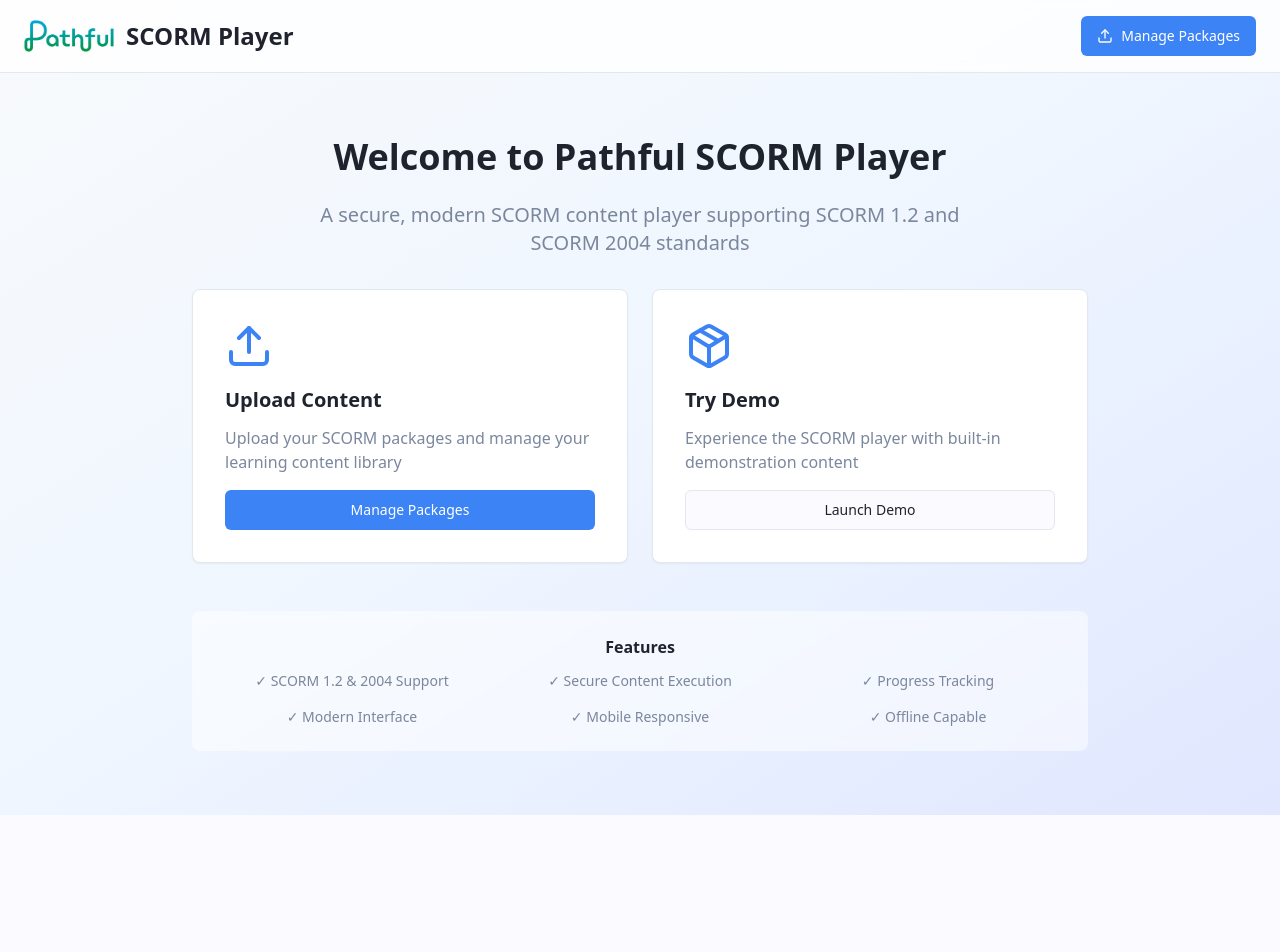
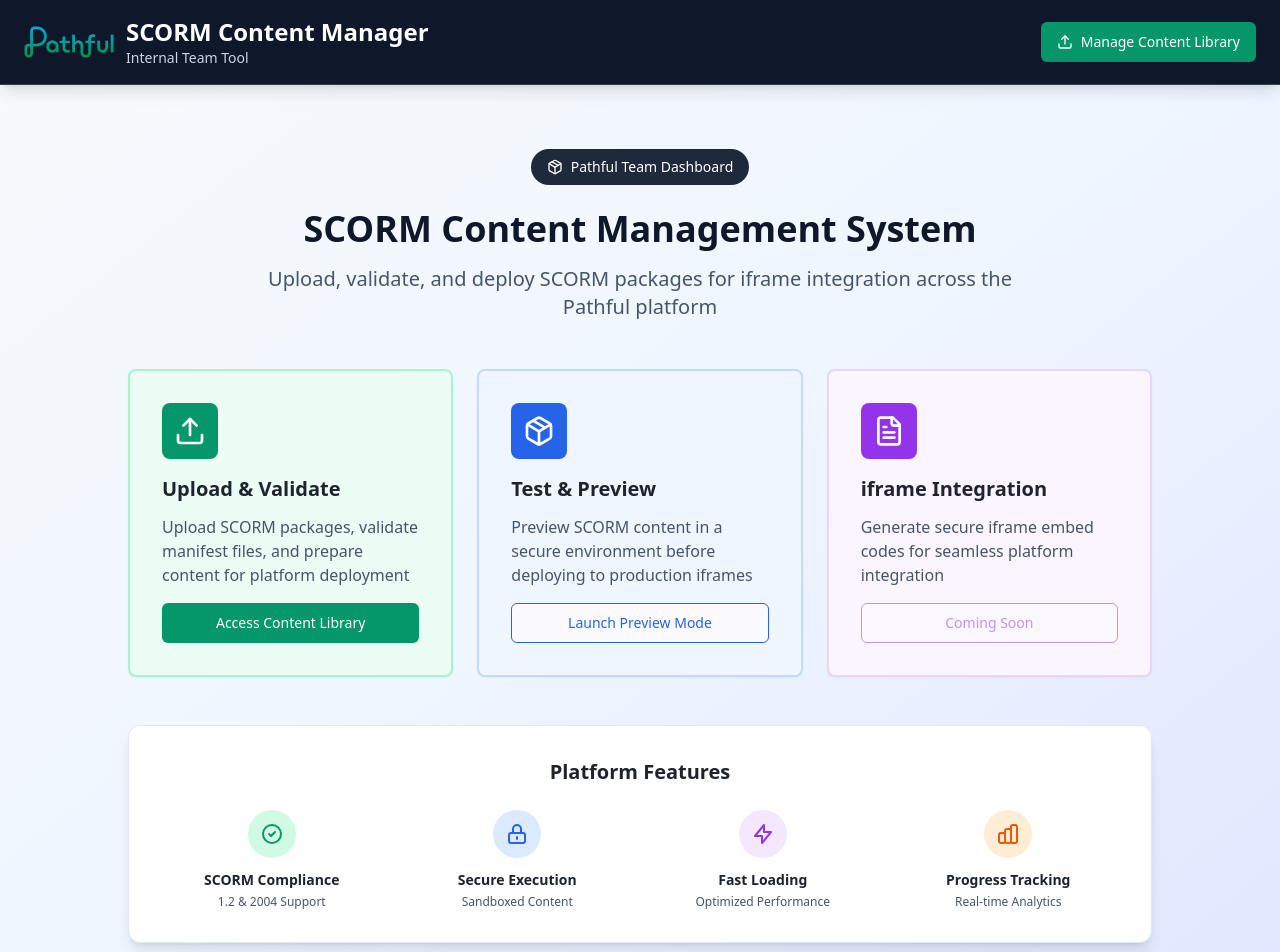
Before and after one commit to rhagedornpathful/scorm-content-navigator, a React (Vite) app: page / in a window 1280 px wide. Shown: the top 952 px of the page. Before the commit the page ends 815 px from the top, so only its background shows below. Built offline with nearby package versions, Linux system fonts and the light colour scheme.

Commit message:
Refactor UI for internal tool
Update the look and feel of the SCORM player to reflect its use as an internal tool for the team, considering the context of loading and playing SCORM files via an iframe.

```diff
--- a/src/pages/Index.tsx
+++ b/src/pages/Index.tsx
@@ -2,7 +2,7 @@ import React from 'react';
 import { useParams, useNavigate } from 'react-router-dom';
 import { Button } from '@/components/ui/button';
 import { Card } from '@/components/ui/card';
-import { Package, Upload } from 'lucide-react';
+import { Package, Upload, FileText } from 'lucide-react';
 import { SCORMPlayer } from '@/components/SCORMPlayer';
 
 const Index = () => {
@@ -12,7 +12,7 @@ const Index = () => {
   return (
     <div className="min-h-screen bg-gradient-to-br from-slate-50 via-blue-50 to-indigo-100 dark:from-slate-950 dark:via-blue-950 dark:to-indigo-950">
       {/* Header Navigation */}
-      <div className="bg-white/80 dark:bg-slate-900/80 backdrop-blur-sm border-b border-border sticky top-0 z-50">
+      <div className="bg-slate-900 text-white shadow-lg border-b border-slate-700">
         <div className="container mx-auto px-6 py-4">
           <div className="flex items-center justify-between">
             <div className="flex items-center gap-3">
@@ -21,14 +21,17 @@ const Index = () => {
                 alt="Pathful"
                 className="h-8 w-auto"
               />
-              <h1 className="text-2xl font-bold text-foreground">SCORM Player</h1>
+              <div>
+                <h1 className="text-2xl font-bold">SCORM Content Manager</h1>
+                <p className="text-sm text-slate-300">Internal Team Tool</p>
+              </div>
             </div>
             <Button
               onClick={() => navigate('/packages')}
-              className="flex items-center gap-2"
+              className="flex items-center gap-2 bg-emerald-600 hover:bg-emerald-700"
             >
               <Upload className="h-4 w-4" />
-              Manage Packages
+              Manage Content Library
             </Button>
           </div>
         </div>
@@ -40,54 +43,120 @@ const Index = () => {
       ) : (
         // Show welcome screen when no package is selected
         <div className="container mx-auto px-6 py-16">
-          <div className="max-w-4xl mx-auto text-center">
-            <h2 className="text-4xl font-bold mb-6 text-foreground">
-              Welcome to Pathful SCORM Player
+          <div className="max-w-5xl mx-auto">
+            {/* Team Dashboard Header */}
+            <div className="text-center mb-12">
+              <div className="inline-flex items-center gap-2 bg-slate-800 text-white px-4 py-2 rounded-full text-sm font-medium mb-6">
+                <Package className="h-4 w-4" />
+                Pathful Team Dashboard
+              </div>
+              <h2 className="text-4xl font-bold mb-4 text-slate-900">
+                SCORM Content Management System
               </h2>
-            <p className="text-xl text-muted-foreground mb-8 max-w-2xl mx-auto">
-              A secure, modern SCORM content player supporting SCORM 1.2 and SCORM 2004 standards
+              <p className="text-xl text-slate-600 max-w-3xl mx-auto">
+                Upload, validate, and deploy SCORM packages for iframe integration across the Pathful platform
               </p>
+            </div>
 
-            <div className="grid md:grid-cols-2 gap-6 mb-12">
-              <Card className="p-8 text-left">
-                <Upload className="h-12 w-12 text-primary mb-4" />
-                <h3 className="text-xl font-semibold mb-3">Upload Content</h3>
-                <p className="text-muted-foreground mb-4">
-                  Upload your SCORM packages and manage your learning content library
+            {/* Action Cards */}
+            <div className="grid md:grid-cols-3 gap-6 mb-12">
+              <Card className="border-2 border-emerald-200 bg-emerald-50 hover:border-emerald-300 transition-colors">
+                <div className="p-8 text-left">
+                  <div className="bg-emerald-600 rounded-lg p-3 w-fit mb-4">
+                    <Upload className="h-8 w-8 text-white" />
+                  </div>
+                  <h3 className="text-xl font-semibold mb-3">Upload & Validate</h3>
+                  <p className="text-slate-600 mb-4">
+                    Upload SCORM packages, validate manifest files, and prepare content for platform deployment
                   </p>
                   <Button
                     onClick={() => navigate('/packages')}
-                  className="w-full"
+                    className="w-full bg-emerald-600 hover:bg-emerald-700"
                   >
-                  Manage Packages
+                    Access Content Library
                   </Button>
+                </div>
               </Card>
 
-              <Card className="p-8 text-left">
-                <Package className="h-12 w-12 text-primary mb-4" />
-                <h3 className="text-xl font-semibold mb-3">Try Demo</h3>
-                <p className="text-muted-foreground mb-4">
-                  Experience the SCORM player with built-in demonstration content
+              <Card className="border-2 border-blue-200 bg-blue-50 hover:border-blue-300 transition-colors">
+                <div className="p-8 text-left">
+                  <div className="bg-blue-600 rounded-lg p-3 w-fit mb-4">
+                    <Package className="h-8 w-8 text-white" />
+                  </div>
+                  <h3 className="text-xl font-semibold mb-3">Test & Preview</h3>
+                  <p className="text-slate-600 mb-4">
+                    Preview SCORM content in a secure environment before deploying to production iframes
                   </p>
                   <Button
                     variant="outline"
                     onClick={() => navigate('/player/demo')}
-                  className="w-full"
+                    className="w-full border-blue-600 text-blue-600 hover:bg-blue-600 hover:text-white"
                   >
-                  Launch Demo
+                    Launch Preview Mode
                   </Button>
+                </div>
+              </Card>
+
+              <Card className="border-2 border-purple-200 bg-purple-50 hover:border-purple-300 transition-colors">
+                <div className="p-8 text-left">
+                  <div className="bg-purple-600 rounded-lg p-3 w-fit mb-4">
+                    <FileText className="h-8 w-8 text-white" />
+                  </div>
+                  <h3 className="text-xl font-semibold mb-3">iframe Integration</h3>
+                  <p className="text-slate-600 mb-4">
+                    Generate secure iframe embed codes for seamless platform integration
+                  </p>
+                  <Button
+                    variant="outline"
+                    className="w-full border-purple-600 text-purple-600 hover:bg-purple-600 hover:text-white"
+                    disabled
+                  >
+                    Coming Soon
+                  </Button>
+                </div>
               </Card>
             </div>
 
-            <div className="bg-white/50 dark:bg-slate-900/50 rounded-lg p-6 backdrop-blur-sm">
-              <h4 className="font-semibold mb-3">Features</h4>
-              <div className="grid md:grid-cols-3 gap-4 text-sm text-muted-foreground">
-                <div>✓ SCORM 1.2 & 2004 Support</div>
-                <div>✓ Secure Content Execution</div>
-                <div>✓ Progress Tracking</div>
-                <div>✓ Modern Interface</div>
-                <div>✓ Mobile Responsive</div>
-                <div>✓ Offline Capable</div>
+            {/* Team Features */}
+            <div className="bg-white rounded-xl shadow-lg border border-slate-200 p-8">
+              <h4 className="text-xl font-semibold mb-6 text-center">Platform Features</h4>
+              <div className="grid md:grid-cols-4 gap-6">
+                <div className="text-center">
+                  <div className="bg-emerald-100 rounded-full p-3 w-fit mx-auto mb-3">
+                    <svg className="h-6 w-6 text-emerald-600" fill="none" stroke="currentColor" viewBox="0 0 24 24">
+                      <path strokeLinecap="round" strokeLinejoin="round" strokeWidth={2} d="M9 12l2 2 4-4m6 2a9 9 0 11-18 0 9 9 0 0118 0z" />
+                    </svg>
+                  </div>
+                  <h5 className="font-semibold text-sm">SCORM Compliance</h5>
+                  <p className="text-xs text-slate-600 mt-1">1.2 & 2004 Support</p>
+                </div>
+                <div className="text-center">
+                  <div className="bg-blue-100 rounded-full p-3 w-fit mx-auto mb-3">
+                    <svg className="h-6 w-6 text-blue-600" fill="none" stroke="currentColor" viewBox="0 0 24 24">
+                      <path strokeLinecap="round" strokeLinejoin="round" strokeWidth={2} d="M12 15v2m-6 4h12a2 2 0 002-2v-6a2 2 0 00-2-2H6a2 2 0 00-2 2v6a2 2 0 002 2zm10-10V7a4 4 0 00-8 0v4h8z" />
+                    </svg>
+                  </div>
+                  <h5 className="font-semibold text-sm">Secure Execution</h5>
+                  <p className="text-xs text-slate-600 mt-1">Sandboxed Content</p>
+                </div>
+                <div className="text-center">
+                  <div className="bg-purple-100 rounded-full p-3 w-fit mx-auto mb-3">
+                    <svg className="h-6 w-6 text-purple-600" fill="none" stroke="currentColor" viewBox="0 0 24 24">
+                      <path strokeLinecap="round" strokeLinejoin="round" strokeWidth={2} d="M13 10V3L4 14h7v7l9-11h-7z" />
+                    </svg>
+                  </div>
+                  <h5 className="font-semibold text-sm">Fast Loading</h5>
+                  <p className="text-xs text-slate-600 mt-1">Optimized Performance</p>
+                </div>
+                <div className="text-center">
+                  <div className="bg-orange-100 rounded-full p-3 w-fit mx-auto mb-3">
+                    <svg className="h-6 w-6 text-orange-600" fill="none" stroke="currentColor" viewBox="0 0 24 24">
+                      <path strokeLinecap="round" strokeLinejoin="round" strokeWidth={2} d="M9 19v-6a2 2 0 00-2-2H5a2 2 0 00-2 2v6a2 2 0 002 2h2a2 2 0 002-2zm0 0V9a2 2 0 012-2h2a2 2 0 012 2v10m-6 0a2 2 0 002 2h2a2 2 0 002-2m0 0V5a2 2 0 012-2h2a2 2 0 012 2v14a2 2 0 01-2 2h-2a2 2 0 01-2-2z" />
+                    </svg>
+                  </div>
+                  <h5 className="font-semibold text-sm">Progress Tracking</h5>
+                  <p className="text-xs text-slate-600 mt-1">Real-time Analytics</p>
+                </div>
               </div>
             </div>
           </div>
```
Also changed, not shown: src/pages/PackageManager.tsx (+50 -41 lines). Lines whose indentation alone changed are shown as unchanged.
